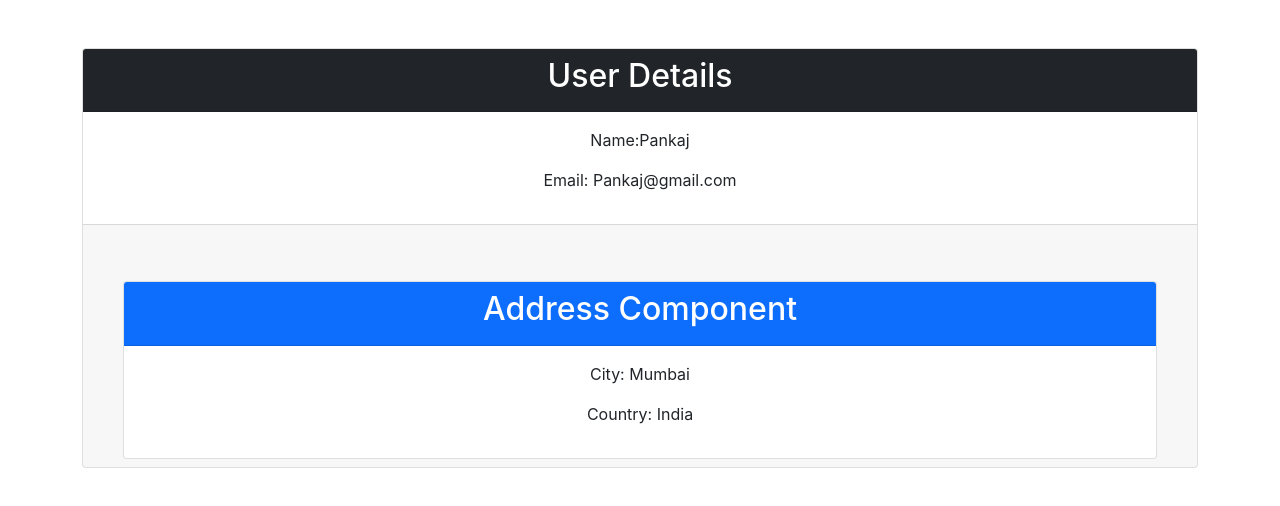
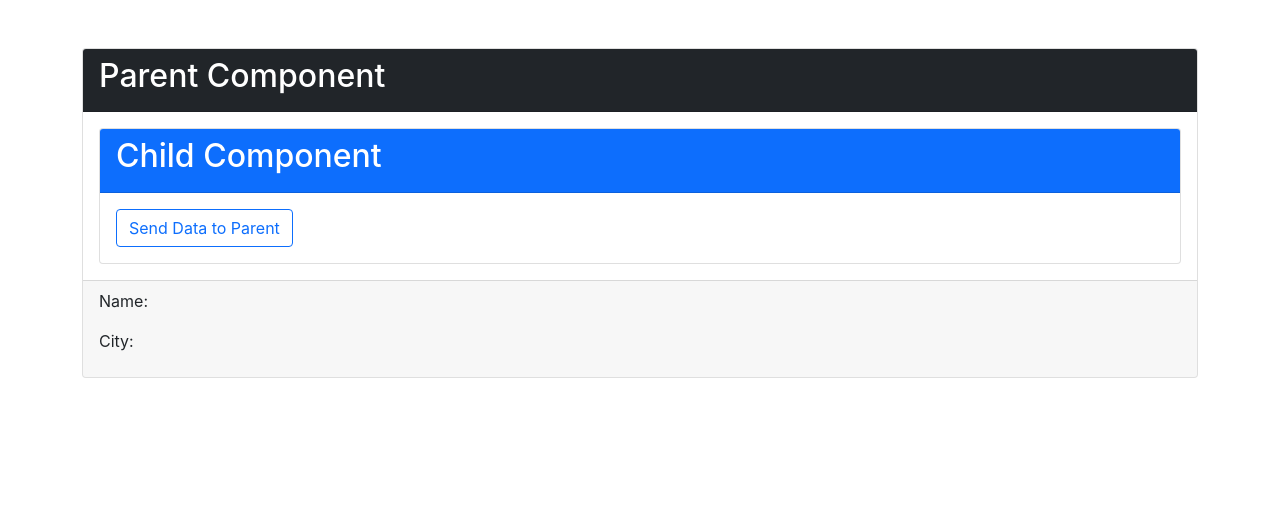
Before and after one commit to PankajBhakre/ReactDemoAPP, a React (Create React App) app in the folder demo/: page / in a window 1280 px wide. Shown: the top 506 px of the page. Built offline with nearby package versions, Linux system fonts and the light colour scheme.

Commit message:
Child to Parent Comunication

```diff
--- /dev/null
+++ b/demo/src/Components/Child to Parent/Child.js
@@ -0,0 +1,31 @@
+import React from "react";
+
+class Child extends React.Component {
+    constructor(props) {
+      super(props)
+
+      this.state = {
+         name: 'Pankaj',
+         city: 'Mumbai'
+      }
+    }
+
+    sendData = () =>{
+        this.props.updateParentState(this.state.name, this.state.city);
+    }
+
+  render() {
+    return (
+      <div className="card">
+        <div className="card-header bg-primary text-white">
+            <h2>Child Component</h2>
+        </div>
+        <div className="card-body">
+            <button className="btn btn-outline-primary" onClick={this.sendData}>Send Data to Parent</button>
+        </div>
+      </div>
+    );
+  }
+}
+
+export default Child;
--- /dev/null
+++ b/demo/src/Components/Child to Parent/Parent.js
@@ -0,0 +1,43 @@
+import React from 'react';
+import Child from './Child';
+
+class Parent extends React.Component {
+    constructor(props) {
+      super(props)
+
+      this.state = {
+         name: '',
+         city: ''
+      }
+    }
+
+    updateParentState = (n, c) => {
+        this.setState({
+            name: n,
+            city: c
+        })
+    }
+
+  render() {
+    return <div className="container mt-5">
+    <div className="row">
+      <div className="col">
+        <div className="card">
+          <div className="card-header bg-dark text-white">
+            <h2>Parent Component</h2>
+          </div>
+          <div className="card-body">
+            <Child updateParentState = {this.updateParentState} />
+          </div>
+          <div className="card-footer">
+            <p>Name: {this.state.name}</p>
+            <p>City: {this.state.city}</p>
+          </div>
+        </div>
+      </div>
+    </div>
+  </div>;
+  }
+}
+
+export default  Parent
--- a/demo/src/index.js
+++ b/demo/src/index.js
@@ -3,13 +3,15 @@ import ReactDOM from 'react-dom';
 import './index.css';
 // import App from './App';
 // import State from './Components/Header/Header.js';
-import User from './Components/Parent-child/User.js';
+// import User from './Components/Parent-child/User.js';
+import Parent from './Components/Child to Parent/Parent';
 import reportWebVitals from './reportWebVitals';
 
 ReactDOM.render(
   <React.StrictMode>
     {/* <State /> */}
-    <User/>
+    {/* <User/> */}
+    <Parent/>
   </React.StrictMode>,
   document.getElementById('root')
 );
```
